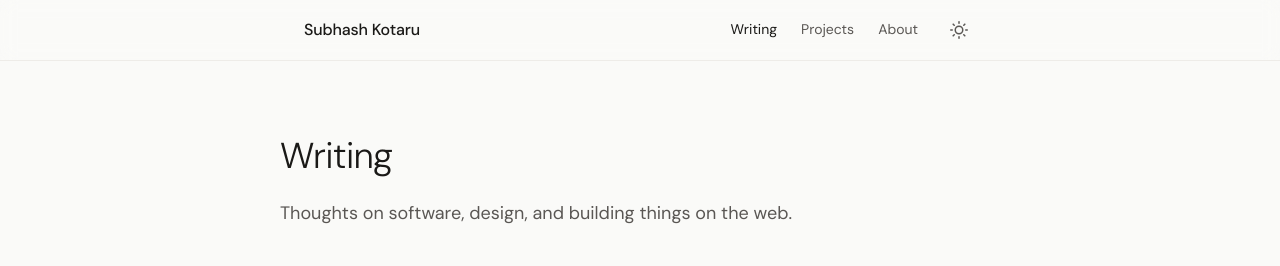
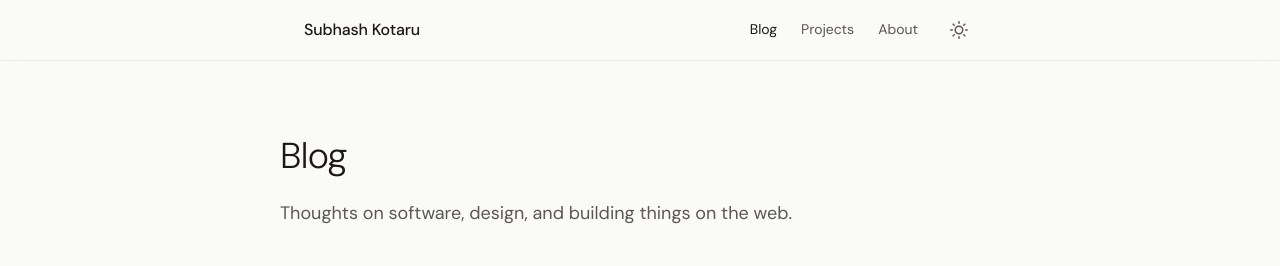
Before and after one commit to subhashkotaru/mywebsite, a Jekyll site: the page built from pages/blog.html, in a window 1280 px wide and 984 px high. Shown: the top 266 px of the window. Built offline with Jekyll 4.4.1, drawn with Linux system fonts in a browser that asks for light colours.

Commit message:
Rename Writing to Blog in nav and blog index page
Made-with: Cursor

```diff
--- a/_includes/header.html
+++ b/_includes/header.html
@@ -2,7 +2,7 @@
   <div class="container header-inner">
     <a href="{{ '/' | relative_url }}" class="site-logo">{{ site.title }}</a>
     <nav class="site-nav" aria-label="Main navigation">
-      <a href="{{ '/blog' | relative_url }}" class="nav-link{% if page.url contains '/blog' %} nav-link--active{% endif %}">Writing</a>
+      <a href="{{ '/blog' | relative_url }}" class="nav-link{% if page.url contains '/blog' %} nav-link--active{% endif %}">Blog</a>
       <a href="{{ '/projects' | relative_url }}" class="nav-link{% if page.url contains '/projects' %} nav-link--active{% endif %}">Projects</a>
       <a href="{{ '/about' | relative_url }}" class="nav-link{% if page.url == '/about/' or page.url == '/about' %} nav-link--active{% endif %}">About</a>
       <button class="theme-toggle" id="themeToggle" aria-label="Toggle dark mode" title="Toggle dark mode">
@@ -15,7 +15,7 @@
     </button>
   </div>
   <nav class="mobile-nav" id="mobileNav" aria-hidden="true">
-    <a href="{{ '/blog' | relative_url }}" class="mobile-nav-link">Writing</a>
+    <a href="{{ '/blog' | relative_url }}" class="mobile-nav-link">Blog</a>
     <a href="{{ '/projects' | relative_url }}" class="mobile-nav-link">Projects</a>
     <a href="{{ '/about' | relative_url }}" class="mobile-nav-link">About</a>
   </nav>
--- a/_layouts/home.html
+++ b/_layouts/home.html
@@ -5,7 +5,7 @@ layout: default
 
 <section class="section">
   <div class="container">
-    <h2 class="section-title">Recent Writing</h2>
+    <h2 class="section-title">Recent Blog Posts</h2>
     <div class="post-list">
       {% for post in site.posts limit:5 %}
       <article class="post-item">
--- a/pages/blog.html
+++ b/pages/blog.html
@@ -1,12 +1,12 @@
 ---
 layout: default
-title: Writing
+title: Blog
 permalink: /blog/
 description: Thoughts on software, design, and the web.
 ---
 <div class="page container">
   <header class="page-header">
-    <h1 class="page-title">Writing</h1>
+    <h1 class="page-title">Blog</h1>
     <p class="page-description">Thoughts on software, design, and building things on the web.</p>
   </header>
 
```
